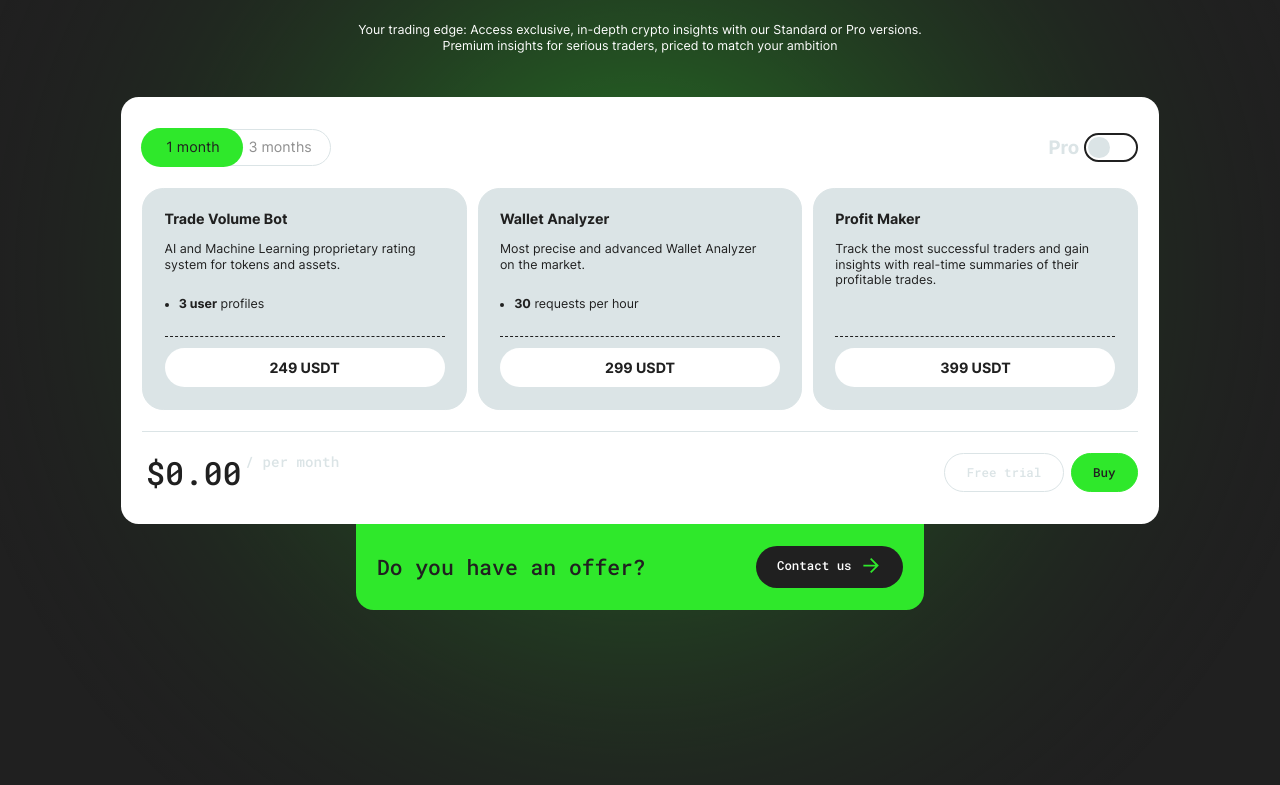
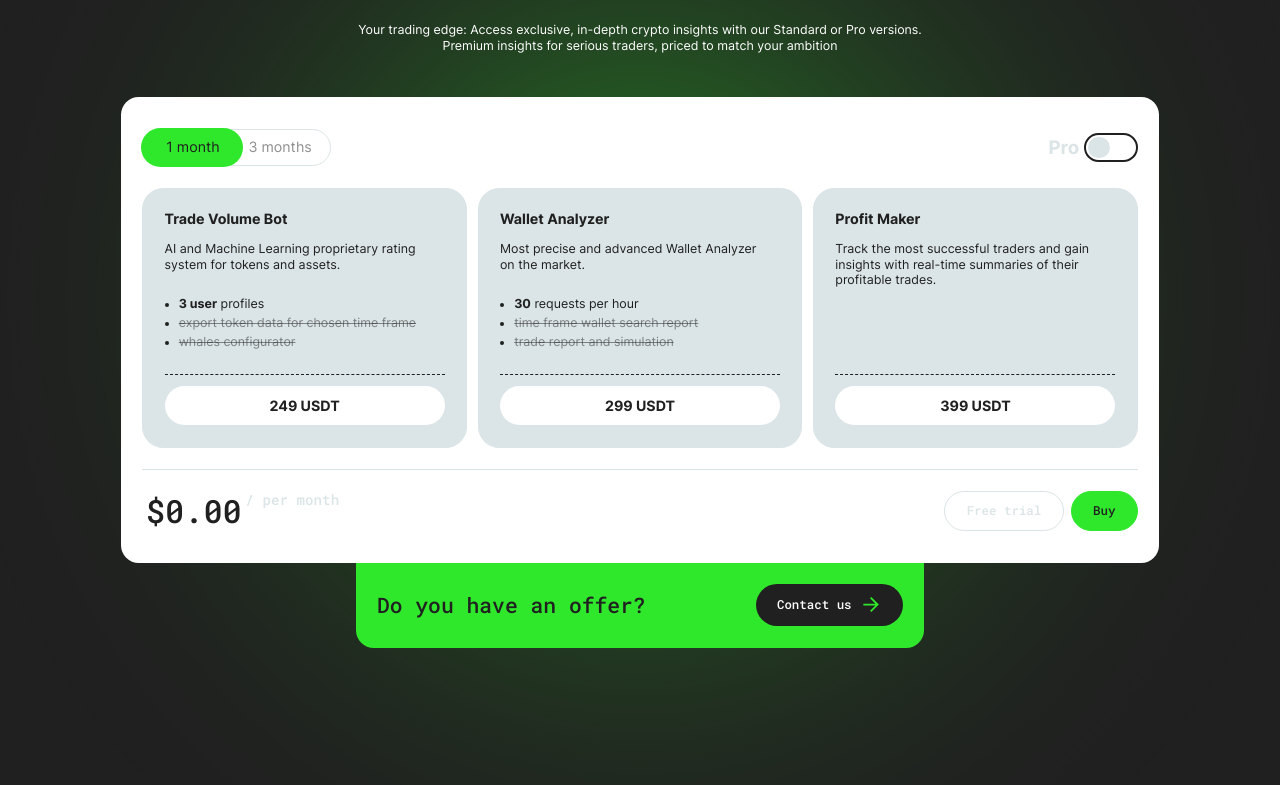
Before and after one commit to nigel-riss/trade-tracker-landing, a Next.js app: page / in a window 1280 px wide. Shown: the part 2455-3240 px from the top of the page. Built offline with nearby package versions, Linux system fonts and the light colour scheme.

Commit message:
feat: update pricing descriptions

```diff
--- a/src/data/products.ts
+++ b/src/data/products.ts
@@ -58,6 +58,8 @@ const products: Product[] = [
     features: {
       regular: `<ul>
         <li><b>3 user</b> profiles</li>
+        <li><s>export token data for chosen time frame</s></li>
+        <li><s>whales configurator</s></li>
       </ul>`,
       pro: `<ul>
         <li><b>10 user</b> profiles</li>
@@ -181,6 +183,8 @@ ${'`'}Maestro(PRO)${'`'} | ${'`'}Banana${'`'} | ${'`'}Unibot${'`'}
     features: {
       regular: `<ul>
         <li><b>30</b> requests per hour</li>
+        <li><s>time frame wallet search report</s></li>
+        <li><s>trade report and simulation</s></li>
       </ul>`,
       pro: `<ul>
         <li><b>unlimited</b> requests</li>
--- a/src/styles/PriceCard.module.scss
+++ b/src/styles/PriceCard.module.scss
@@ -138,6 +138,11 @@
     // box model
     margin-top: 0.25rem;
   }
+
+  s {
+    // typography
+    color: rgb(var(--dark), 0.5);
+  }
 }
 
 .priceBottom {
```
